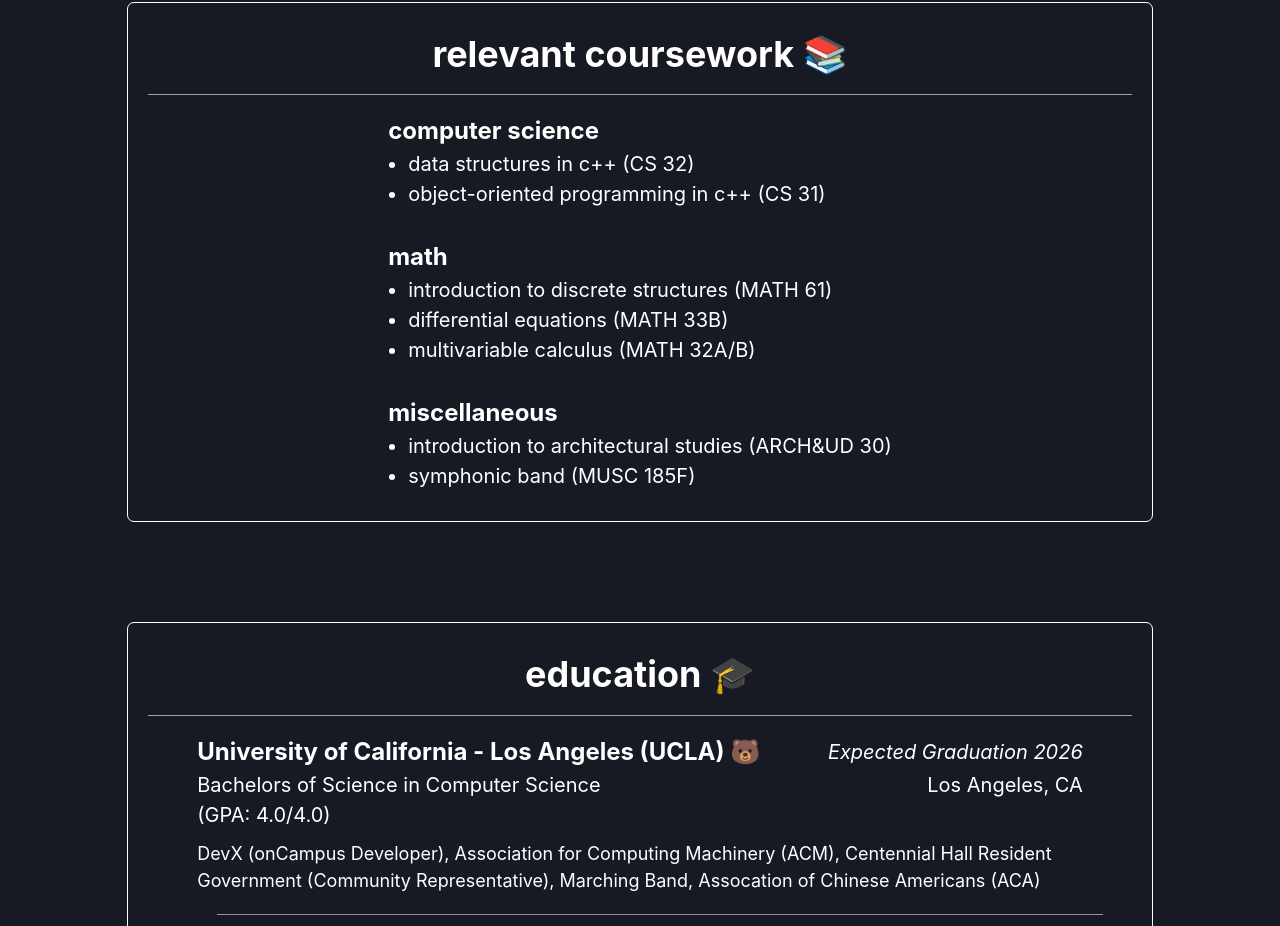
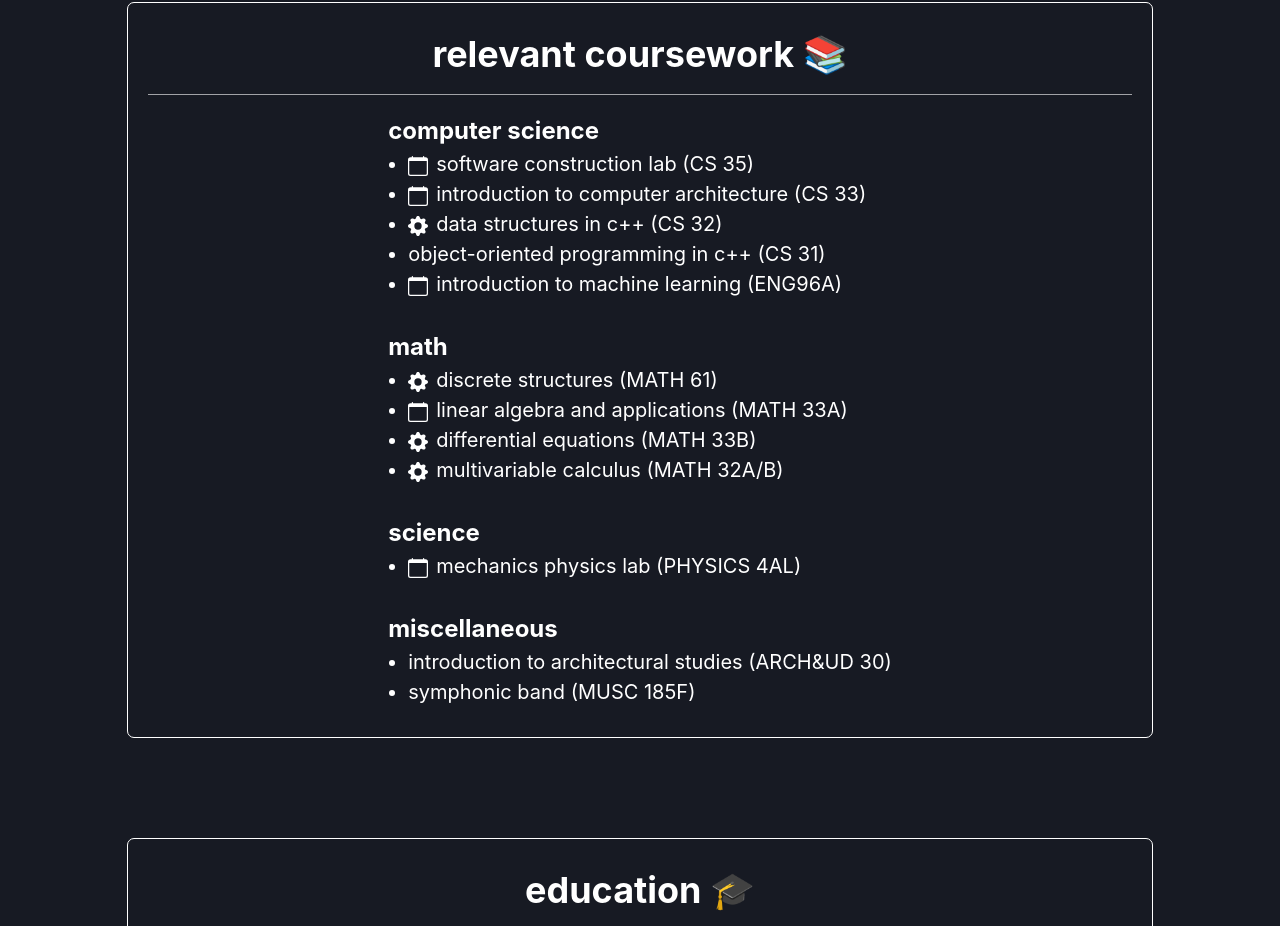
Before and after one commit to rolandyangg/rolandyang-website, a Gatsby site: page /about in a window 1280 px wide. Shown: the part 716-1642 px from the top of the page. Built offline with nearby package versions, Linux system fonts and the light colour scheme; Gatsby itself is replaced by a stand-in of ours.

Commit message:
update coursework for winter and spring planned

```diff
--- a/src/pages/about.js
+++ b/src/pages/about.js
@@ -1,6 +1,7 @@
 import * as React from 'react'
-import { ChakraProvider, Icon, Box, Flex, VStack, Accordion, AccordionItem, AccordionButton, AccordionIcon, AccordionPanel, Button, Link, Text, Heading, Image, Center, Divider, List, UnorderedList, ListItem } from '@chakra-ui/react'
+import { ChakraProvider, Icon, Box, Flex, VStack, Accordion, AccordionItem, AccordionButton, AccordionIcon, AccordionPanel, ListIcon, Link, Text, Heading, Image, Center, Divider, List, UnorderedList, ListItem } from '@chakra-ui/react'
 import { FaDev, FaGithub, FaEnvelope, FaLinkedin } from 'react-icons/fa'
+import { BsFillGearFill, BsCalendar } from 'react-icons/bs'
 import theme from "../theme"
 import Navbar from '../components/navbar'
 import Footer from '../components/footer'
@@ -44,15 +45,24 @@
                     <Box justify="center" py="10px" fontSize="xl">
                         <Text fontWeight="bold" fontSize="2xl">computer science</Text>
                         <UnorderedList>
-                            <ListItem>data structures in c++ (CS 32)</ListItem>
+                            <ListItem><ListIcon as={BsCalendar}/>software construction lab (CS 35)</ListItem>
+                            <ListItem><ListIcon as={BsCalendar}/>introduction to computer architecture (CS 33)</ListItem>
+                            <ListItem><ListIcon as={BsFillGearFill}/>data structures in c++ (CS 32)</ListItem>
                             <ListItem>object-oriented programming in c++ (CS 31)</ListItem>
+                            <ListItem><ListIcon as={BsCalendar}/>introduction to machine learning (ENG96A)</ListItem>
                         </UnorderedList>
                         <br/>
                         <Text fontWeight="bold" fontSize="2xl">math</Text>
                         <UnorderedList>
-                            <ListItem>introduction to discrete structures (MATH 61)</ListItem>
-                            <ListItem>differential equations (MATH 33B)</ListItem>
-                            <ListItem>multivariable calculus (MATH 32A/B)</ListItem>
+                            <ListItem><ListIcon as={BsFillGearFill}/>discrete structures (MATH 61)</ListItem>
+                            <ListItem><ListIcon as={BsCalendar}/>linear algebra and applications (MATH 33A)</ListItem>
+                            <ListItem><ListIcon as={BsFillGearFill}/>differential equations (MATH 33B)</ListItem>
+                            <ListItem><ListIcon as={BsFillGearFill}/>multivariable calculus (MATH 32A/B)</ListItem>
+                        </UnorderedList>
+                        <br/>
+                        <Text fontWeight="bold" fontSize="2xl">science</Text>
+                        <UnorderedList>
+                            <ListItem><ListIcon as={BsCalendar}/>mechanics physics lab (PHYSICS 4AL)</ListItem>
                         </UnorderedList>
                         <br/>
                         <Text fontWeight="bold" fontSize="2xl">miscellaneous</Text>
@@ -296,7 +306,7 @@
                             {/** https://64ordle.au/ https://bongo.cat/ https://play2048.co/ https://shellshock.io/ https://contexto.me/*/}
                             <ListItem>sony vegas > premiere (because i'm too lazy to learn premiere) 🎥</ListItem>
                             <ListItem>the best flavor of ice cream is mint chocolate chip (this is a statement) 🍦</ListItem>
-                            <ListItem>i enjoy doing marching percussion, and have played bass, snare, and quads! in addition to doing the ucla marching band, this indoor season im marching with elan percussion and recently got offered a contract for pacific crest drum corps on bass drum 🥁</ListItem>
+                            <ListItem>i enjoy doing marching percussion, and have played bass, snare, and quads! in addition to doing the ucla marching band, this winter im marching with elan percussion and will be marching with the pacific crest drum and bugle corps this summer on bass drum 🥁</ListItem>
                         </UnorderedList>
                         <Accordion border="transparent" allowToggle>
                                 <AccordionItem>
```
